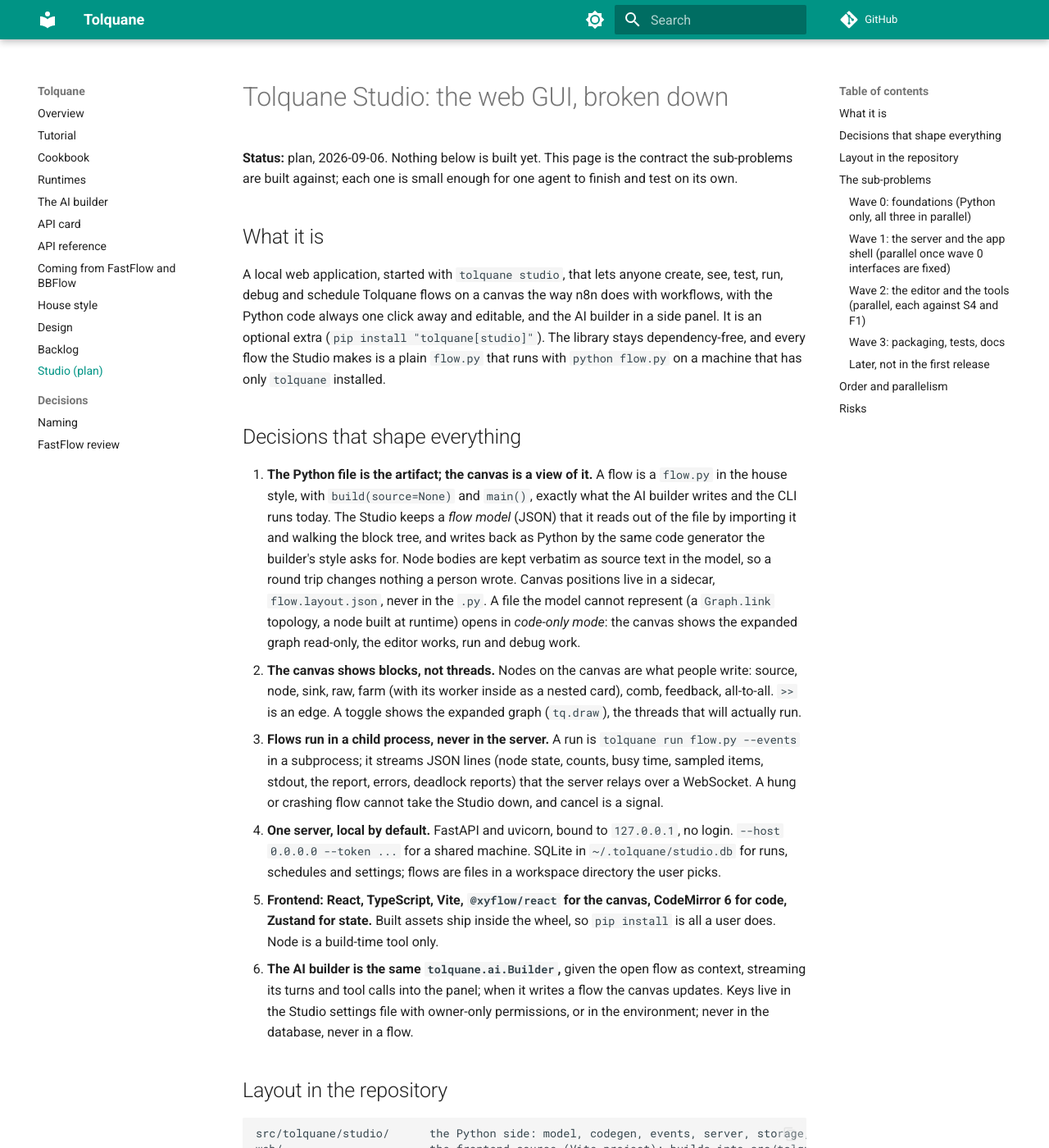
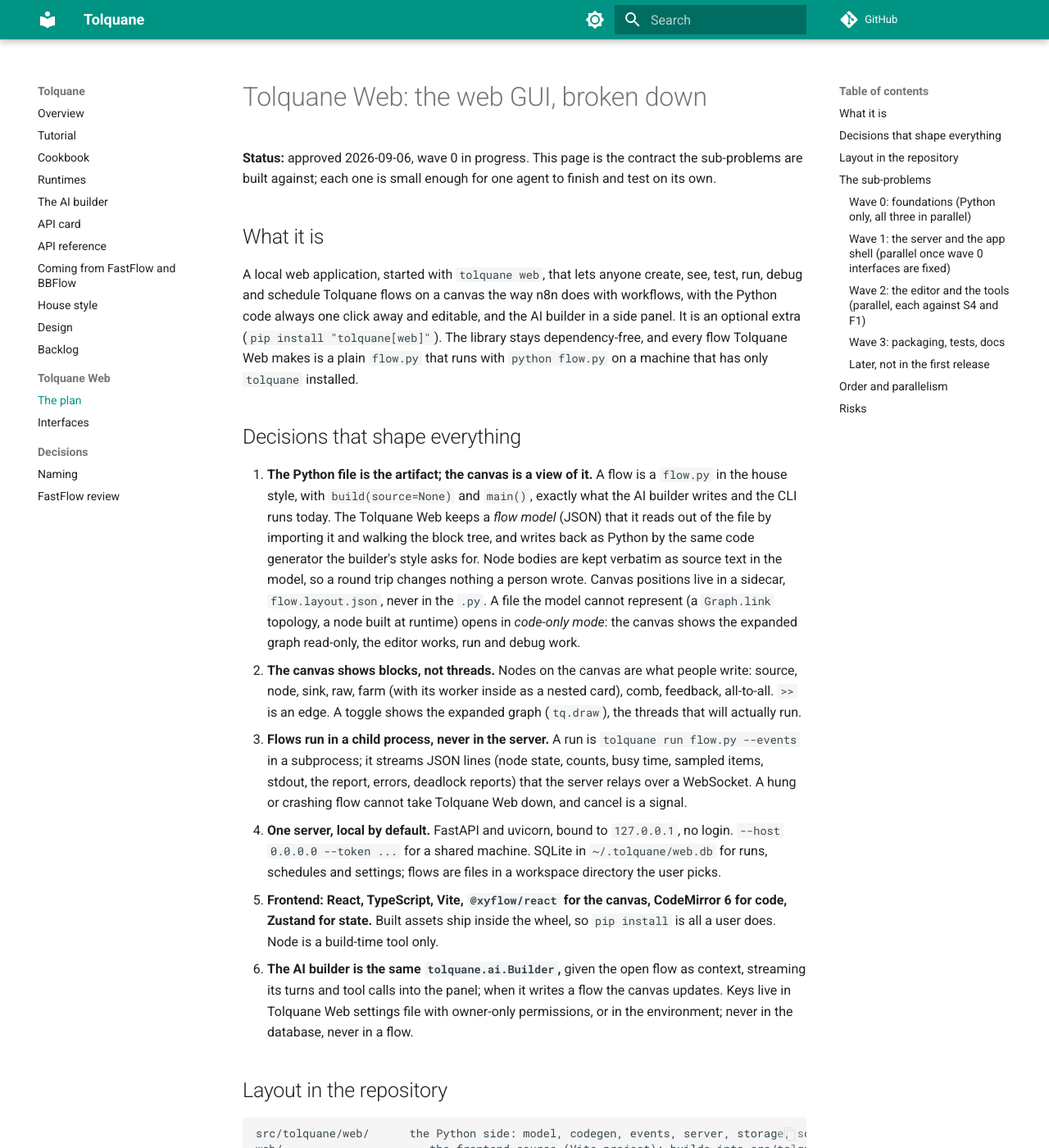
Before and after one commit to robtacconelli/Tolquane, an MkDocs documentation site: the page built from docs/web.md, in a window 1280 px wide and 1400 px high. Shown: the whole window at 82% size. Built offline with MkDocs 1.6.1 and Material for MkDocs 9.7.7, drawn with Linux system fonts in a browser that asks for light colours; comment, search, counter and statistics services are not loaded; some of the changed text lies outside the part shown.

Commit message:
Tolquane Web: name, contracts, package skeleton and web extra
docs/web.md is the approved plan under its final name; docs/web-interfaces.md
holds the contracts wave 0 builds against: the flow model and its JSON, the
run events and the --events line format, the store, cron and scheduler APIs,
and the server's routes for reference. src/tolquane/web/ is the package,
tolquane[web] the extra (fastapi, uvicorn), httpx a dev dependency.

````diff
--- a/docs/studio.md
+++ b/docs/web.md
@@ -1,23 +1,23 @@
-# Tolquane Studio: the web GUI, broken down
+# Tolquane Web: the web GUI, broken down
 
-**Status:** plan, 2026-09-06. Nothing below is built yet. This page is the contract the
+**Status:** approved 2026-09-06, wave 0 in progress. This page is the contract the
 sub-problems are built against; each one is small enough for one agent to finish and test
 on its own.
 
 ## What it is
 
-A local web application, started with `tolquane studio`, that lets anyone create, see,
+A local web application, started with `tolquane web`, that lets anyone create, see,
 test, run, debug and schedule Tolquane flows on a canvas the way n8n does with
 workflows, with the Python code always one click away and editable, and the AI builder
-in a side panel. It is an optional extra (`pip install "tolquane[studio]"`). The library
-stays dependency-free, and every flow the Studio makes is a plain `flow.py` that runs
+in a side panel. It is an optional extra (`pip install "tolquane[web]"`). The library
+stays dependency-free, and every flow Tolquane Web makes is a plain `flow.py` that runs
 with `python flow.py` on a machine that has only `tolquane` installed.
 
 ## Decisions that shape everything
 
 1. **The Python file is the artifact; the canvas is a view of it.** A flow is a
    `flow.py` in the house style, with `build(source=None)` and `main()`, exactly what the
-   AI builder writes and the CLI runs today. The Studio keeps a *flow model* (JSON) that
+   AI builder writes and the CLI runs today. The Tolquane Web keeps a *flow model* (JSON) that
    it reads out of the file by importing it and walking the block tree, and writes back
    as Python by the same code generator the builder's style asks for. Node bodies are
    kept verbatim as source text in the model, so a round trip changes nothing a person
@@ -32,27 +32,27 @@
 3. **Flows run in a child process, never in the server.** A run is
    `tolquane run flow.py --events` in a subprocess; it streams JSON lines (node state,
    counts, busy time, sampled items, stdout, the report, errors, deadlock reports) that
-   the server relays over a WebSocket. A hung or crashing flow cannot take the Studio
+   the server relays over a WebSocket. A hung or crashing flow cannot take Tolquane Web
    down, and cancel is a signal.
 4. **One server, local by default.** FastAPI and uvicorn, bound to `127.0.0.1`, no
    login. `--host 0.0.0.0 --token ...` for a shared machine. SQLite in
-   `~/.tolquane/studio.db` for runs, schedules and settings; flows are files in a
+   `~/.tolquane/web.db` for runs, schedules and settings; flows are files in a
    workspace directory the user picks.
 5. **Frontend: React, TypeScript, Vite, `@xyflow/react` for the canvas, CodeMirror 6
    for code, Zustand for state.** Built assets ship inside the wheel, so `pip install`
    is all a user does. Node is a build-time tool only.
 6. **The AI builder is the same `tolquane.ai.Builder`,** given the open flow as context,
    streaming its turns and tool calls into the panel; when it writes a flow the canvas
-   updates. Keys live in the Studio settings file with owner-only permissions, or in the
+   updates. Keys live in Tolquane Web settings file with owner-only permissions, or in the
    environment; never in the database, never in a flow.
 
 ## Layout in the repository
 
 ```
-src/tolquane/studio/      the Python side: model, codegen, events, server, storage, scheduler
-web/                      the frontend source (Vite project); builds into src/tolquane/studio/static/
-docs/studio.md            this page; docs/studio-user.md later, the user guide
-tests/studio/             Python tests; web/tests for frontend unit tests; e2e under web/e2e
+src/tolquane/web/      the Python side: model, codegen, events, server, storage, scheduler
+web/                      the frontend source (Vite project); builds into src/tolquane/web/static/
+docs/web.md               this page; docs/web-interfaces.md the contracts; docs/web-user.md later, the user guide
+tests/web/                Python tests; web/tests for frontend unit tests; e2e under web/e2e
 ```
 
 ## The sub-problems
@@ -62,7 +62,7 @@
 
 ### Wave 0: foundations (Python only, all three in parallel)
 
-**S1. Flow model, code generator, parser.** `tolquane.studio.model`.
+**S1. Flow model, code generator, parser.** `tolquane.web.model`.
 - Interface: a JSON schema `FlowModel` (nodes with `id, name, kind, params, source`;
   a composition tree of `pipeline | farm | comb | feedback | all2all | node` with their
   options; sample inputs; metadata), `to_python(model) -> str`, `from_python(path) ->
@@ -84,7 +84,7 @@
   cancel ends within the deadlock timeout; overhead under 2 percent on the pipeline
   benchmark with a 0.5 s interval.
 
-**S3. Storage and scheduler.** `tolquane.studio.store`, `tolquane.studio.schedule`.
+**S3. Storage and scheduler.** `tolquane.web.store`, `tolquane.web.schedule`.
 - Interface: SQLite schema and a repository for `runs` (id, flow path, started, ended,
   status, report JSON, log excerpt, trace path), `schedules` (id, flow, cron, sample,
   runtime, enabled, last and next run), `settings` (key, value); a five-field cron
@@ -96,16 +96,16 @@
 
 ### Wave 1: the server and the app shell (parallel once wave 0 interfaces are fixed)
 
-**S4. Server.** `tolquane.studio.server`, FastAPI.
+**S4. Server.** `tolquane.web.server`, FastAPI.
 - Interface: REST for the workspace (list, open, save, create, delete, rename flows),
   model (parse, generate, check, explain, draw, optimize), runs (start with sample or
   source, cancel, list, get, log, trace download), schedules, settings, AI chat
   (server-sent events with turns and tool calls, apply result); a WebSocket per run
   relaying S2's events; a supervisor that owns child processes, limits concurrent runs
-  and kills orphans on exit; static serving of the built frontend; `tolquane studio`
+  and kills orphans on exit; static serving of the built frontend; `tolquane web`
   opens the browser. OpenAPI is the contract the frontend client is generated from.
 - Done when: `httpx` tests cover every route, a run's events arrive over the socket, a
-  crashing flow leaves the server healthy, and `tolquane studio --check` starts and
+  crashing flow leaves the server healthy, and `tolquane web --check` starts and
   stops the server in CI.
 
 **F1. App shell.** Vite, React, TypeScript; routes for Flows, Editor, Runs, Schedules,
@@ -147,11 +147,11 @@
 ### Wave 3: packaging, tests, docs
 
 **I1. Build and ship.** Hatch build hook that runs `npm ci && npm run build` and puts
-the assets in the wheel; CI job with Node; `tolquane[studio]` extra; the wheel works
+the assets in the wheel; CI job with Node; `tolquane[web]` extra; the wheel works
 without Node installed.
 **I2. End-to-end tests.** Playwright journeys: create a flow from the palette, run it
 with a sample, see items in a tap, ask the AI to change it, schedule it.
-**I3. User guide and hardening.** `docs/studio-user.md` with screenshots; token auth,
+**I3. User guide and hardening.** `docs/web-user.md` with screenshots; token auth,
 CORS, path checks so the workspace cannot be escaped, Windows and macOS paths.
 
 ### Later, not in the first release
@@ -168,7 +168,7 @@
 frontend against the running server. Wave 3 closes. The orchestrating session writes
 the interface documents, reviews every merge against the "done when" line, and keeps
 the library's own tests green throughout: S2 is the only sub-problem that touches
-`src/tolquane/` outside `studio/`.
+`src/tolquane/` outside `web/`.
 
 ## Risks
 
@@ -176,7 +176,7 @@
   tractable (one function per node, `build()` composes blocks); anything else falls back
   to code-only mode rather than losing code.
 - Event overhead: snapshots read counters without locks; taps copy reprs, so `tap`
-  defaults to off outside the Studio.
+  defaults to off outside Tolquane Web.
 - Frontend size: CodeMirror and the canvas library together stay under 1 MB gzipped;
   Monaco was rejected for that reason.
 - Agents cannot see the browser. Every frontend sub-problem carries unit tests on its
--- a/mkdocs.yml
+++ b/mkdocs.yml
@@ -29,7 +29,9 @@
   - House style: style.md
   - Design: design.md
   - Backlog: backlog.md
-  - Studio (plan): studio.md
+  - Tolquane Web:
+      - The plan: web.md
+      - Interfaces: web-interfaces.md
   - Decisions:
       - Naming: decisions/0001-naming.md
       - FastFlow review: decisions/0002-fastflow-review.md
--- a/pyproject.toml
+++ b/pyproject.toml
@@ -34,6 +34,7 @@
 ai = ["anthropic>=1.0", "openai>=2.0"]
 processes = ["cloudpickle>=3.0"]
 docs = ["mkdocs-material>=9.5", "mkdocstrings[python]>=0.26"]
+web = ["fastapi>=0.115", "uvicorn>=0.30"]
 msgpack = ["msgpack>=1.0"]
 numpy = ["numpy>=1.26"]
 cloudpickle = ["cloudpickle>=3.0"]
@@ -47,6 +48,9 @@
   "cloudpickle>=3.0",
   "mkdocs-material>=9.5",
   "mkdocstrings[python]>=0.26",
+  "fastapi>=0.115",
+  "uvicorn>=0.30",
+  "httpx>=0.27",
 ]
 
 [project.urls]
````
Also changed, not shown: CLAUDE.md (+1 -0 lines), docs/web-interfaces.md (added, +235 -0 lines), 1 other file.
